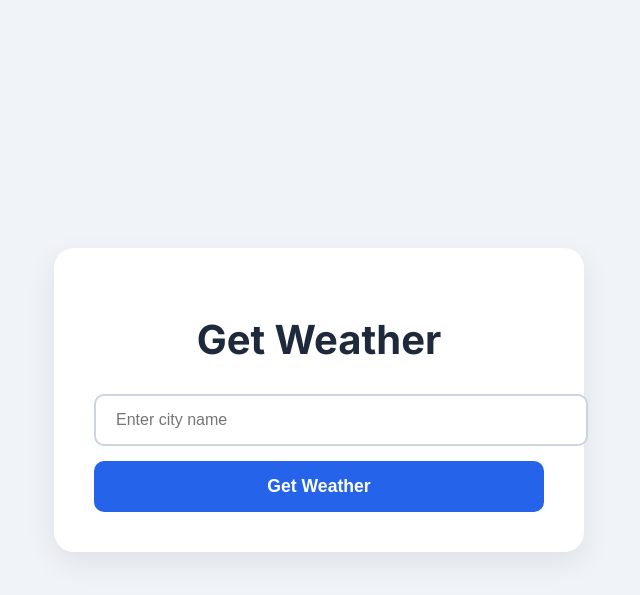
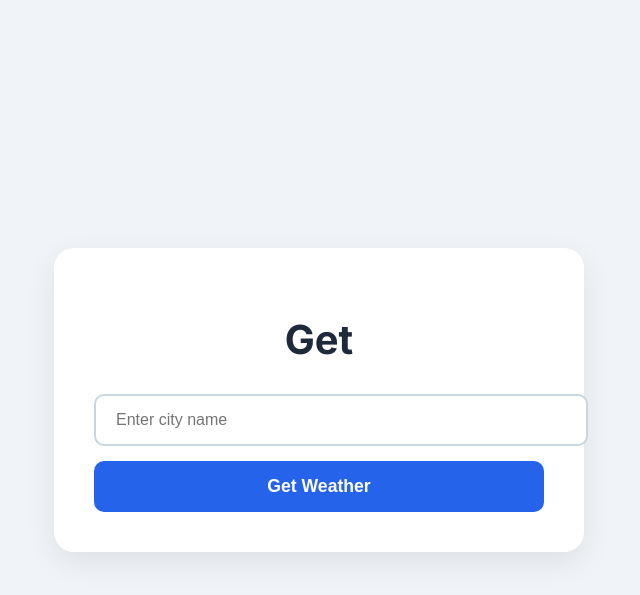
Before and after one commit to tanish0510/argo-cd-demo, a Flask app: page / in a window 1280 px wide. Shown: the top 595 px of the page, without its empty margins (321-961 px from the left). Run offline with Flask 3, Linux system fonts and the light colour scheme.

Commit message:
Update index.html

```diff
--- a/templates/index.html
+++ b/templates/index.html
@@ -135,7 +135,7 @@
 </head>
 <body>
     <div class="container">
-        <h1>Get Weather</h1>
+        <h1>Get</h1>
         <form method="POST">
             <input type="text" name="city" placeholder="Enter city name" required>
             <button type="submit">Get Weather</button>
```
